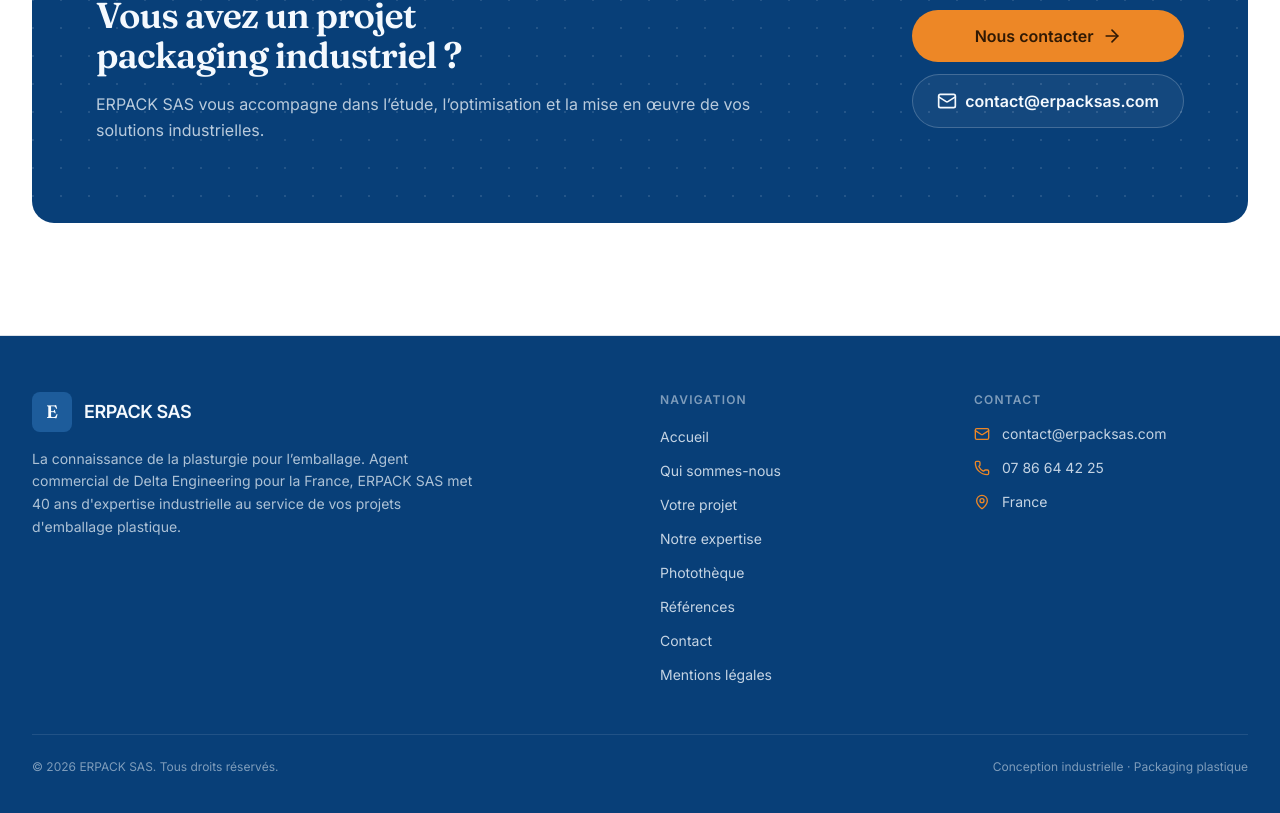
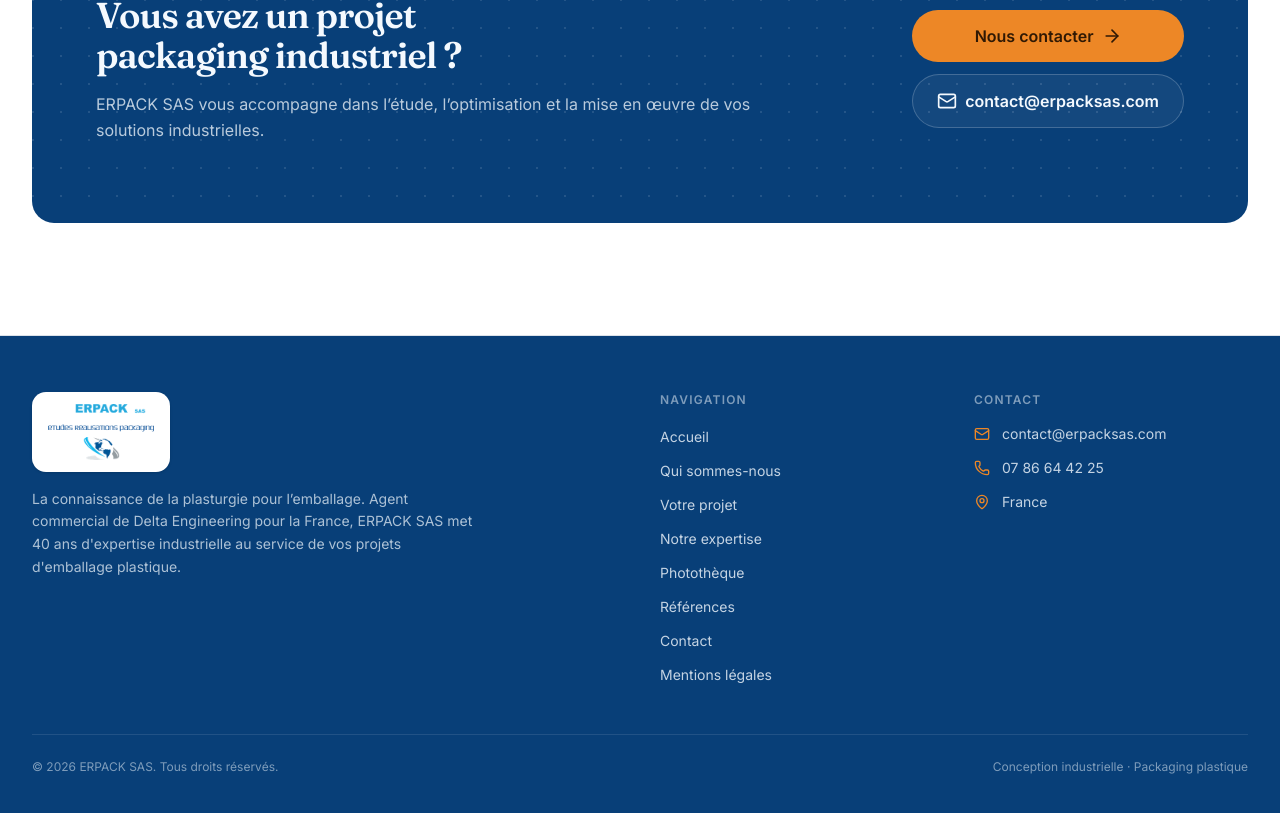
Before and after one commit to guicrstn/erpack-website, a Next.js app: page / in a window 1280 px wide. Shown: the part 3220-4033 px from the top of the page. Built offline with nearby package versions, Linux system fonts and the light colour scheme.

Commit message:
feat: add logo image to site footer with link and alt text

```diff
--- a/components/site-footer.tsx
+++ b/components/site-footer.tsx
@@ -1,3 +1,4 @@
+import Image from 'next/image'
 import Link from 'next/link'
 import { Mail, Phone, MapPin } from 'lucide-react'
 import { navItems, site } from '@/lib/site'
@@ -8,12 +9,19 @@ export function SiteFooter() {
       <div className="mx-auto max-w-7xl px-4 py-14 sm:px-6 lg:px-8">
         <div className="grid gap-10 md:grid-cols-2 lg:grid-cols-4">
           <div className="lg:col-span-2">
-            <div className="flex items-center gap-3">
-              <span className="flex h-10 w-10 items-center justify-center rounded-md bg-primary text-primary-foreground font-serif text-lg font-semibold">
-                E
-              </span>
-              <span className="text-lg font-semibold tracking-tight">{site.name}</span>
-            </div>
+            <Link
+              href="/"
+              aria-label={`${site.name} — accueil`}
+              className="inline-flex rounded-xl bg-white px-4 py-3 shadow-sm"
+            >
+              <Image
+                src="/images/erpack-logo.png"
+                alt={`${site.name} — études réalisations packaging`}
+                width={200}
+                height={80}
+                className="h-14 w-auto"
+              />
+            </Link>
             <p className="mt-4 max-w-md text-pretty text-sm leading-relaxed text-navy-foreground/70">
               {site.tagline}. Agent commercial de {site.partner}{' '}
               pour la France, ERPACK SAS met
```
